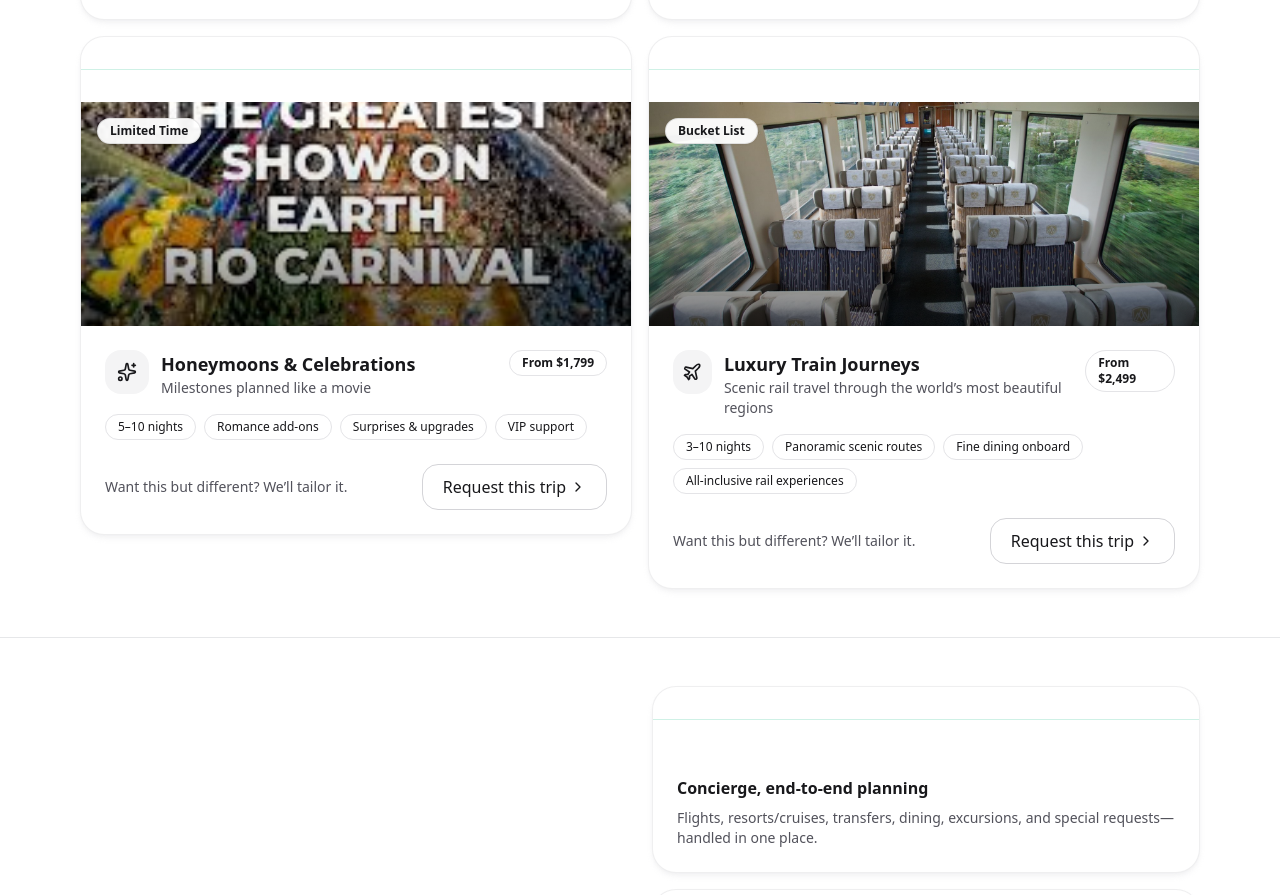
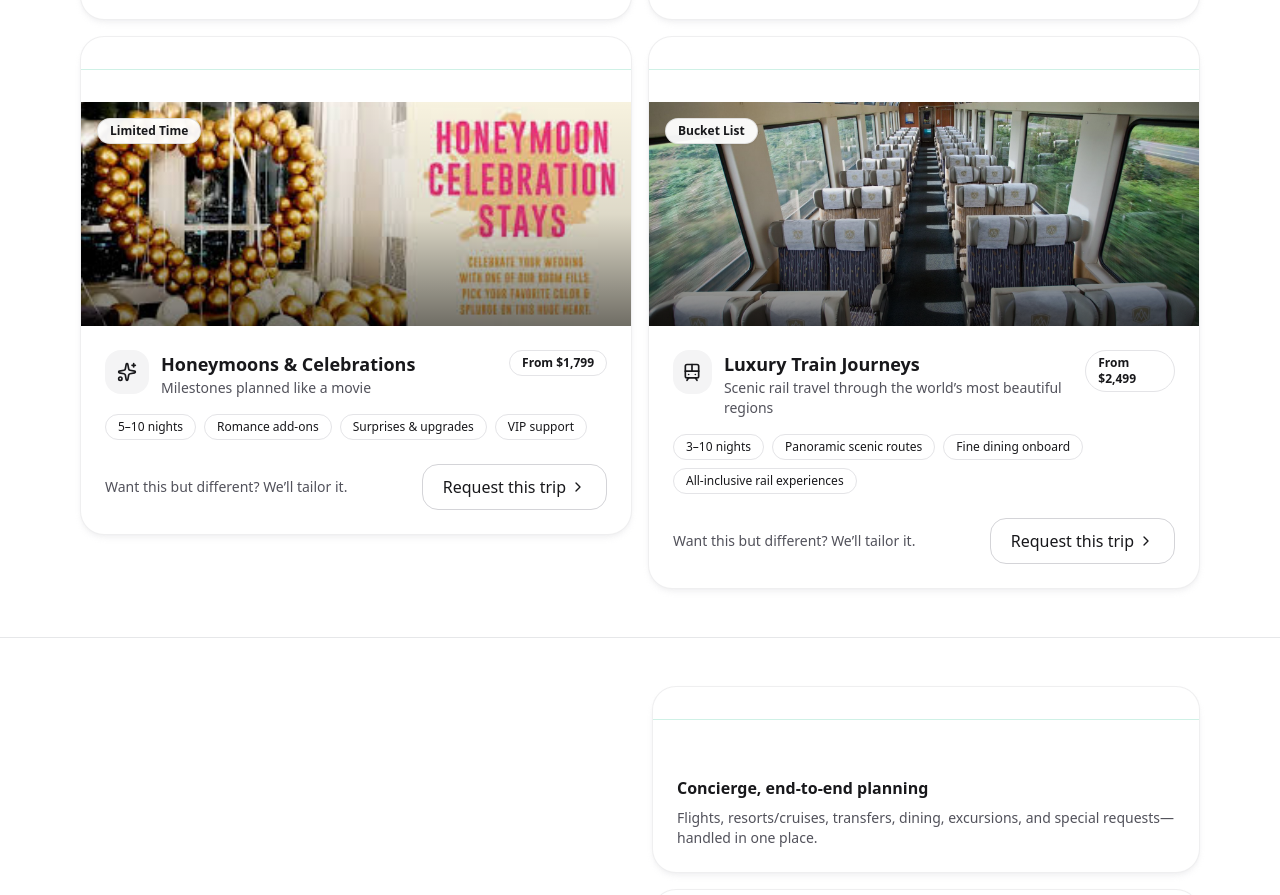
Before and after one commit to Lisaray24/world-is-my-playground-, a React (Vite) app: page / in a window 1280 px wide. Shown: the part 2070-2965 px from the top of the page. Built offline with nearby package versions, Linux system fonts and the light colour scheme.

Commit message:
Update Rio honeymoon package image

```diff
--- a/src/App.jsx
+++ b/src/App.jsx
@@ -12,7 +12,8 @@
   Star,
   Umbrella,
   Ship,
-  Users,   // ← ADD THIS LINE
+  Users,
+  Train,   // ← ADD THIS LINE
 } from "lucide-react";
 
 import { motion, useReducedMotion } from "framer-motion";
@@ -79,7 +80,7 @@
     badge: "Limited Time",
     icon: Sparkles,
     priceFrom: 1799,
-    image: "/packages/brazil-rio.jpg",
+    image: "/packages/celebrations.jpg",
     duration: "5–10 nights",
     highlights: ["Romance add-ons", "Surprises & upgrades", "VIP support"],
   },
@@ -87,7 +88,7 @@
 {
   title: "Luxury Train Journeys",
   subtitle: "Scenic rail travel through the world’s most beautiful regions",
-  icon: Plane, // we can change this to a train icon later if you'd like
+  icon: Train, // we can change this to a train icon later if you'd like
   priceFrom: 2499,
   image: "/packages/luxury-train.jpg",
   duration: "3–10 nights",
```
Also changed, not shown: public/packages/brazil-rio.jpg (deleted), public/packages/celebrations.jpg (added).
